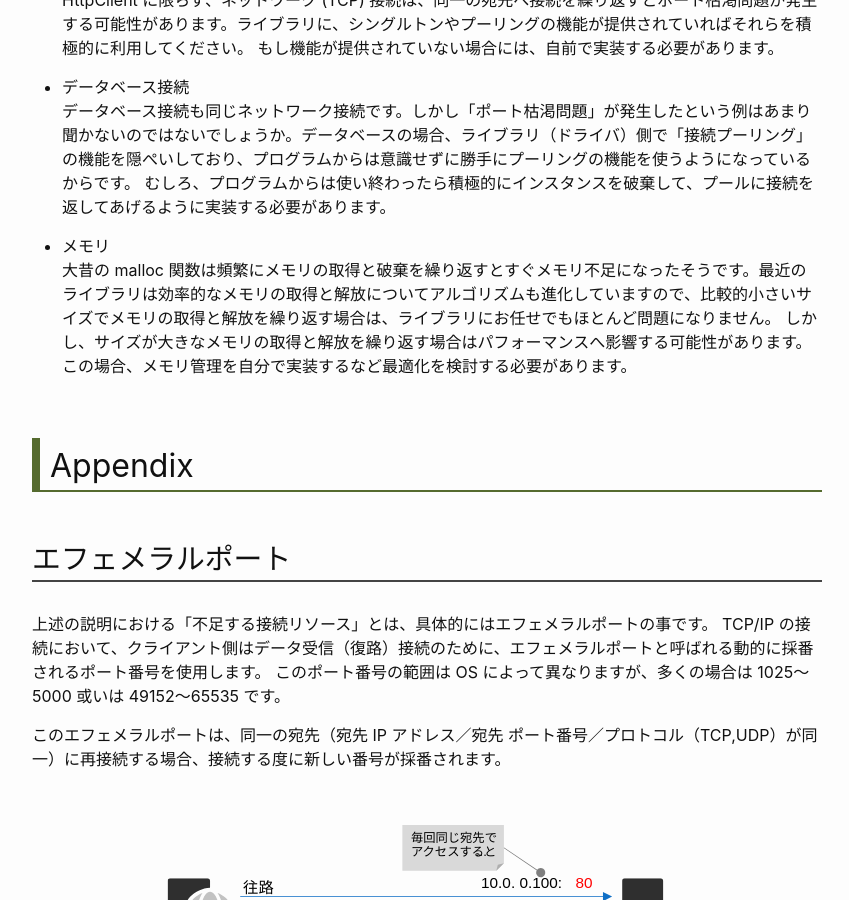
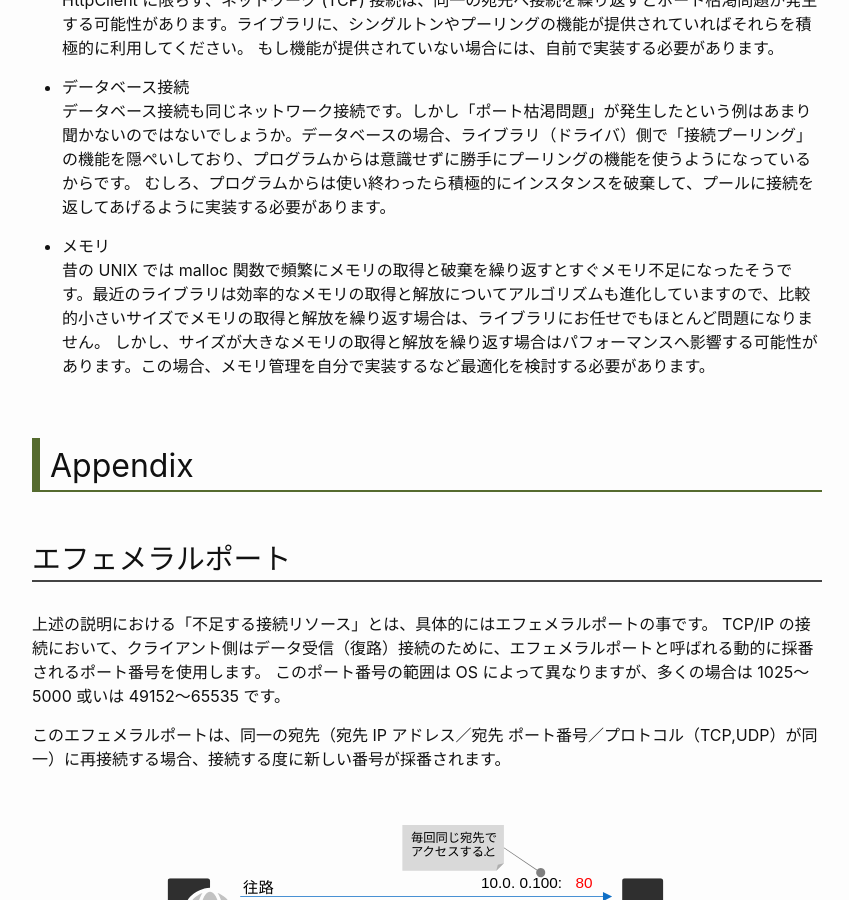
Before and after one commit to koytak-blog/koytak-blog.github.io, a Jekyll site: the page built from articles/disposable-on-server/index.md, in a window 1280 px wide and 900 px high, scrolled down 5201 px. Shown: the whole window, without its empty margins (213-1062 px from the left). Built offline with Jekyll 4.4.1, drawn with Linux system fonts in a browser that asks for light colours.

Commit message:
Update index.md

```diff
--- a/articles/disposable-on-server/index.md
+++ b/articles/disposable-on-server/index.md
@@ -162,7 +162,7 @@ HttpClient に限らず、ネットワーク (TCP) 接続は、同一の宛先
 むしろ、プログラムからは使い終わったら積極的にインスタンスを破棄して、プールに接続を返してあげるように実装する必要があります。
 
 - メモリ<br/>
-大昔の malloc 関数は頻繁にメモリの取得と破棄を繰り返すとすぐメモリ不足になったそうです。最近のライブラリは効率的なメモリの取得と解放についてアルゴリズムも進化していますので、比較的小さいサイズでメモリの取得と解放を繰り返す場合は、ライブラリにお任せでもほとんど問題になりません。
+昔の UNIX では malloc 関数で頻繁にメモリの取得と破棄を繰り返すとすぐメモリ不足になったそうです。最近のライブラリは効率的なメモリの取得と解放についてアルゴリズムも進化していますので、比較的小さいサイズでメモリの取得と解放を繰り返す場合は、ライブラリにお任せでもほとんど問題になりません。
 しかし、サイズが大きなメモリの取得と解放を繰り返す場合はパフォーマンスへ影響する可能性があります。この場合、メモリ管理を自分で実装するなど最適化を検討する必要があります。
 
 # Appendix
```
